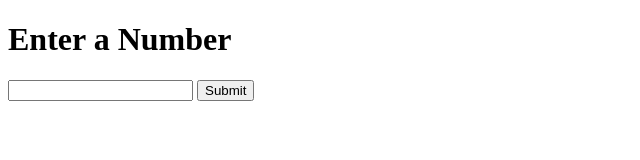
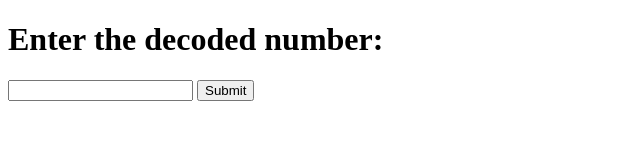
Before and after one commit to IAK143/Riddle, a plain HTML site: page index.html in a window 1280 px wide. Shown: the whole page, without its empty margins (0-640 px from the left). Drawn offline with Linux system fonts and the light colour scheme.

Commit message:
Update index.html

```diff
--- a/index.html
+++ b/index.html
@@ -3,7 +3,7 @@
 <head>
     <meta charset="UTF-8">
     <meta name="viewport" content="width=device-width, initial-scale=1.0">
-    <title>Number Checker</title>
+    <title>Riddle</title>
     <script>
         function checkInput() {
             var userInput = document.getElementById("numberInput").value;
@@ -16,7 +16,7 @@
     </script>
 </head>
 <body>
-    <h1>Enter a Number</h1>
+    <h1>Enter the decoded number: </h1>
     <input type="number" id="numberInput">
     <button onclick="checkInput()">Submit</button>
     <p id="message"></p>
```
